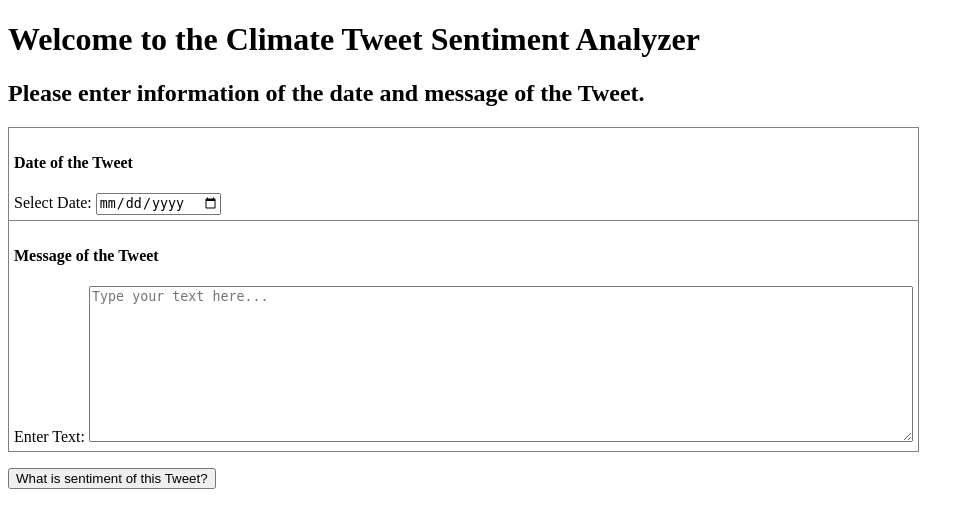
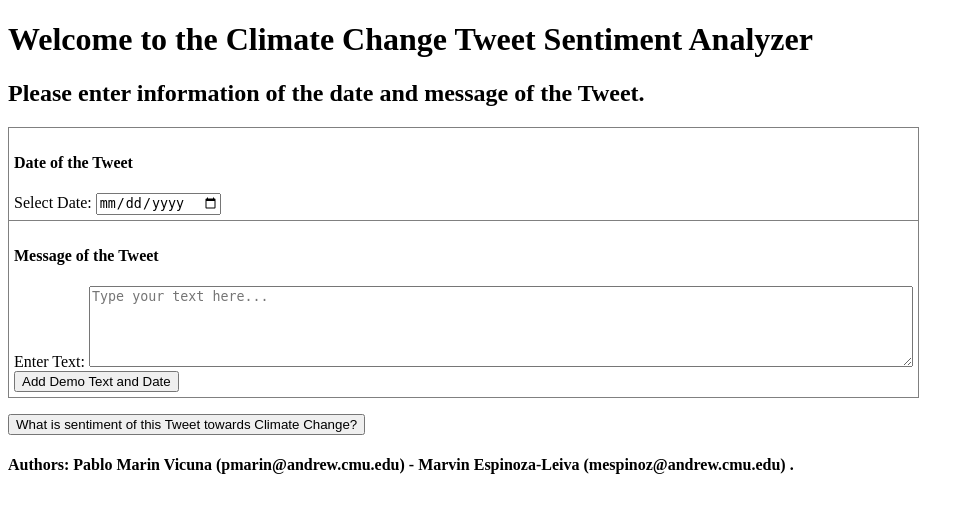
Before and after one commit to pablo-marin-vicuna/tweet_app, a Flask app: page / in a window 1280 px wide. Shown: the top 528 px of the page, without its empty margins (0-974 px from the left). Run offline with Flask 3, Linux system fonts and the light colour scheme.

Commit message:
works locally

```diff
--- a/application/routes.py
+++ b/application/routes.py
@@ -22,14 +22,28 @@ def tweet_eval():
 
     #convert data to json
     input_data = json.dumps({"date": date, "text": text})
+    print("input data:",input_data)
 
     #url for model
     url = "http://localhost:5000/api" # use this locally
     #url = "https://bank-model-app.herokuapp.com/api"
     #url = "https://car-eval-model-cdd5c766580c.herokuapp.com/api"
 
+    # Post data to URL with correct headers
+    headers = {'Content-Type': 'application/json'}
+    response = requests.post(url, data=input_data, headers=headers)
+
+    # Check for errors in response
+    if response.status_code != 200:
+        return render_template("index.html", date=date, text=text, results=f"Error: {response.status_code} - {response.content.decode('UTF-8')}")
+
+    response_data = response.json()
+
+    # Send input values and prediction result to index.html for display
+    return render_template("index.html", date=date, text=text, results=response_data)
+
     #post data to url
-    results =  requests.post(url, input_data)
+    #results =  requests.post(url, input_data)
 
     #send input values and prediction result to index.html for display
-    return render_template("index.html", date = date, text = text, results=results.content.decode('UTF-8'))
+    #return render_template("index.html", date = date, text = text, results=results.content.decode('UTF-8'))
--- a/application/templates/index.html
+++ b/application/templates/index.html
@@ -1,33 +1,56 @@
 <!DOCTYPE html>
 <html>
 <head>
-    <title>Climate Tweet Sentiment Analyzer</title>
+    <title>Climate Change Tweet Sentiment Analyzer</title>
 </head>
 <body>
-        <h1>Welcome to the Climate Tweet Sentiment Analyzer</h1>
+    <h1>Welcome to the Climate Change Tweet Sentiment Analyzer</h1>
     <h2>Please enter information of the date and message of the Tweet.</h2>
-        <form action = "{{ url_for('tweet_eval') }}" method="POST">
+    <form action="{{ url_for('tweet_eval') }}" method="POST">
         <table border="1" style="border-color:gray; border-collapse:collapse;" cellpadding="5" cellspacing="5">
             <tr>
-                    <td><h4>Date of the Tweet</h4>
+                <td>
+                    <h4>Date of the Tweet</h4>
                     <label for="date">Select Date:</label>
                     <input type="date" id="date" name="date" value="<?php echo date('Y-m-d'); ?>">
+                </td>
             </tr>
             <tr>
-                    </td>
-                    <td><h4>Message of the Tweet</h4>
+                <td>
+                    <h4>Message of the Tweet</h4>
                     <label for="text">Enter Text:</label>
-                        <textarea id="text" name="text" maxlength="300" rows="10" cols="100" placeholder="Type your text here..."></textarea>
+                    <textarea id="text" name="text" maxlength="300" rows="5" cols="100" placeholder="Type your text here..."></textarea>
+                    <br>
+                    <button type="button" onclick="addDemoText()">Add Demo Text and Date</button>
                 </td>
             </tr>
-
         </table>
-            <!-- <input type="hidden" id="forminput" name="forminput"  >    -->
-            <p><input type="submit" value="What is sentiment of this Tweet?"></p>
-             {% if (results) %}
-             <h2> Sentiment prediction: {{ results }}  </h2>
-             <h3> with probability: {{ results }}  </h3>
+        <p><input type="submit" value="What is sentiment of this Tweet towards Climate Change?"></p>
+        {% if results %}
+        <h2>Predicted Sentiment: {{ results['predicted_class'] }} ({{ results['predicted_class_description'] }})</h2>
+        <h3>Probability of Predicted Sentiment: {{ results['predicted_class_probability'] }}</h3>
+        <h3>All Class Probabilities:</h3>
+        <ul>
+            {% for prob in results['class_probabilities'] %}
+            <li>ProbClass {{ prob['class'] }} ({{ prob['description'] }}): {{ prob['probability'] }}</li>
+            {% endfor %}
+        </ul>
+        <h3>Feature Values:</h3>
+        <ul>
+            {% for feature, value in results['features'].items() %}
+            <li>{{ feature }}: {{ value }}</li>
+            {% endfor %}
+        </ul>
         {% endif %}
     </form>
+    <h4>Authors: Pablo Marin Vicuna (pmarin@andrew.cmu.edu) - Marvin Espinoza-Leiva (mespinoz@andrew.cmu.edu) .</h4>
+
+    <script>
+        function addDemoText() {
+            var demoText = "RT this a retweet @test with #hashtag, links https://fake.com and an emoji \uD83D\uDE00";
+            document.getElementById('text').value = demoText;
+            document.getElementById('date').value = '2024-06-20';
+        }
+    </script>
 </body>
 </html>
```
Lines whose indentation alone changed are shown as unchanged.
